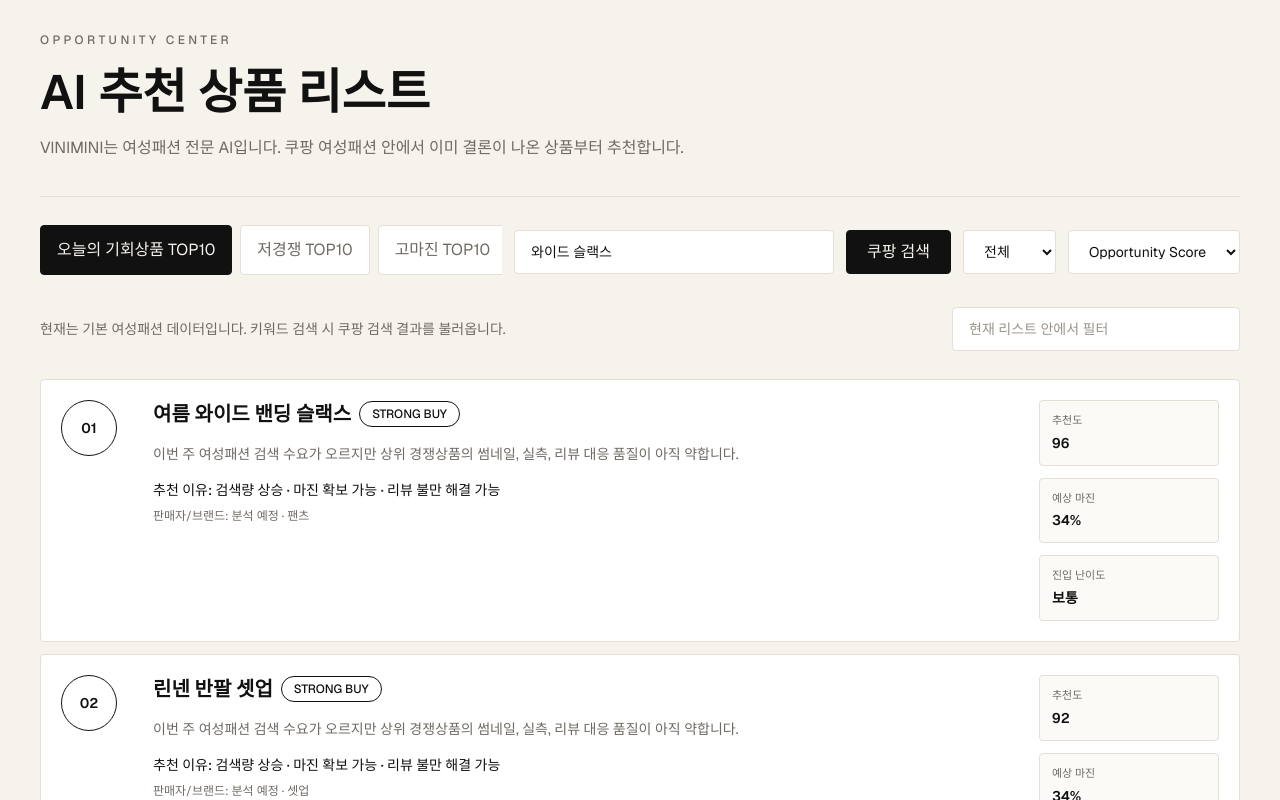
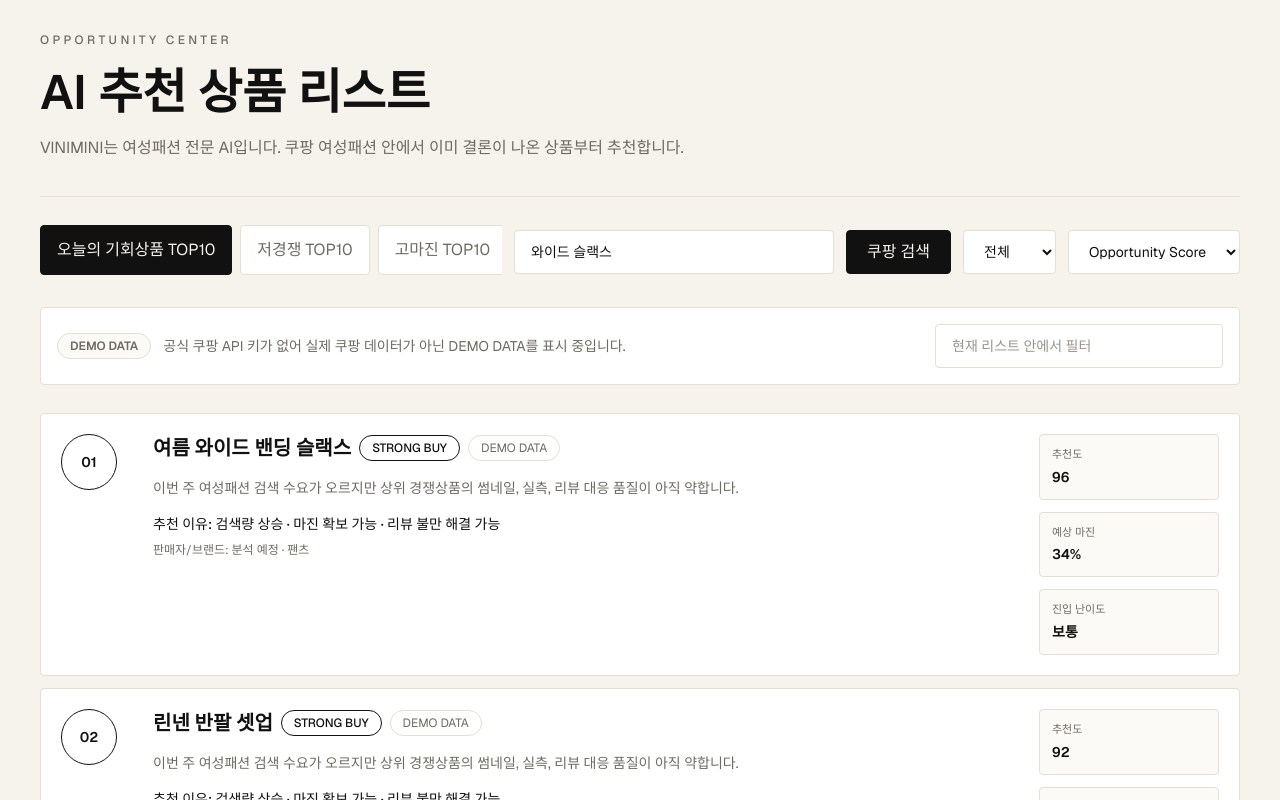
Before and after one commit to Sammieleigh/Vinimini-AI, a Next.js app: page /opportunities in a window 1280 px wide. Shown: the top 800 px of the page. Built offline with nearby package versions, Linux system fonts and the light colour scheme.

Commit message:
Sprint 5.2
Clarify Coupang data status

Show DEMO DATA fallback when official keys or live Coupang data are unavailable

```diff
--- a/src/components/opportunities/OpportunityCard.tsx
+++ b/src/components/opportunities/OpportunityCard.tsx
@@ -18,8 +18,10 @@ export function OpportunityCard({ item, index }: { item: CoupangOpportunity; ind
             <span className="rounded-full border border-[#111111] px-3 py-1 text-xs font-medium">STRONG BUY</span>
           ) : null}
           {item.dataSource === "coupang" ? (
-            <span className="rounded-full border border-[#E5DED5] px-3 py-1 text-xs text-[#6F6A63]">쿠팡 데이터</span>
-          ) : null}
+            <span className="rounded-full border border-[#111111] bg-[#111111] px-3 py-1 text-xs text-[#F6F2EC]">LIVE COUPANG DATA</span>
+          ) : (
+            <span className="rounded-full border border-[#E5DED5] px-3 py-1 text-xs text-[#6F6A63]">DEMO DATA</span>
+          )}
           {item.isRocket ? <span className="rounded-full border border-[#E5DED5] px-3 py-1 text-xs text-[#6F6A63]">로켓</span> : null}
           {item.isAd ? <span className="rounded-full border border-[#E5DED5] px-3 py-1 text-xs text-[#6F6A63]">광고</span> : null}
         </div>
--- a/src/components/opportunities/OpportunityCenter.tsx
+++ b/src/components/opportunities/OpportunityCenter.tsx
@@ -15,7 +15,8 @@ export function OpportunityCenter({ products }: { products: CoupangOpportunity[]
   const [query, setQuery] = useState("와이드 슬랙스");
   const [localFilter, setLocalFilter] = useState("");
   const [isLoading, setIsLoading] = useState(false);
-  const [dataMessage, setDataMessage] = useState("현재는 기본 여성패션 데이터입니다. 키워드 검색 시 쿠팡 검색 결과를 불러옵니다.");
+  const [dataStatus, setDataStatus] = useState<"demo" | "live" | "error">("demo");
+  const [dataMessage, setDataMessage] = useState("공식 쿠팡 API 키가 없어 실제 쿠팡 데이터가 아닌 DEMO DATA를 표시 중입니다.");
   const categories = useMemo(() => ["전체", ...Array.from(new Set(items.map((item) => item.category)))], [items]);
 
   const filtered = useMemo(() => {
@@ -38,6 +39,7 @@ export function OpportunityCenter({ products }: { products: CoupangOpportunity[]
     if (!keyword) return;
 
     setIsLoading(true);
+    setDataStatus("demo");
     setDataMessage("쿠팡 검색 결과를 불러오는 중입니다.");
 
     try {
@@ -56,11 +58,13 @@ export function OpportunityCenter({ products }: { products: CoupangOpportunity[]
       setItems(data.opportunities);
       setCategory("전체");
       setLocalFilter("");
-      setDataMessage(`쿠팡 검색 결과 ${data.count ?? data.opportunities.length}개를 연결했습니다.`);
+      setDataStatus("live");
+      setDataMessage(`LIVE COUPANG DATA: 쿠팡 검색 결과 ${data.count ?? data.opportunities.length}개를 연결했습니다.`);
     } catch (error) {
       setItems(products);
+      setDataStatus("error");
       setDataMessage(
-        `쿠팡 데이터 연결에 실패해 기본 데이터를 표시합니다. ${error instanceof Error ? error.message : ""}`.trim(),
+        `DEMO DATA: 실제 쿠팡 데이터 연결에 실패해 fallback 데이터를 표시합니다. ${error instanceof Error ? error.message : ""}`.trim(),
       );
     } finally {
       setIsLoading(false);
@@ -132,7 +136,16 @@ export function OpportunityCenter({ products }: { products: CoupangOpportunity[]
           </select>
         </form>
 
-        <div className="grid gap-3 md:grid-cols-[1fr_auto] md:items-center">
+        <div className="grid gap-3 rounded-sm border border-[#E5DED5] bg-white p-4 md:grid-cols-[auto_1fr_auto] md:items-center">
+          <span
+            className={`rounded-full border px-3 py-1 text-xs font-semibold ${
+              dataStatus === "live"
+                ? "border-[#111111] bg-[#111111] text-[#F6F2EC]"
+                : "border-[#E5DED5] bg-[#FBFAF7] text-[#6F6A63]"
+            }`}
+          >
+            {dataStatus === "live" ? "LIVE COUPANG DATA" : "DEMO DATA"}
+          </span>
           <p className="text-sm leading-6 text-[#6F6A63]">{dataMessage}</p>
           <input
             value={localFilter}
```
